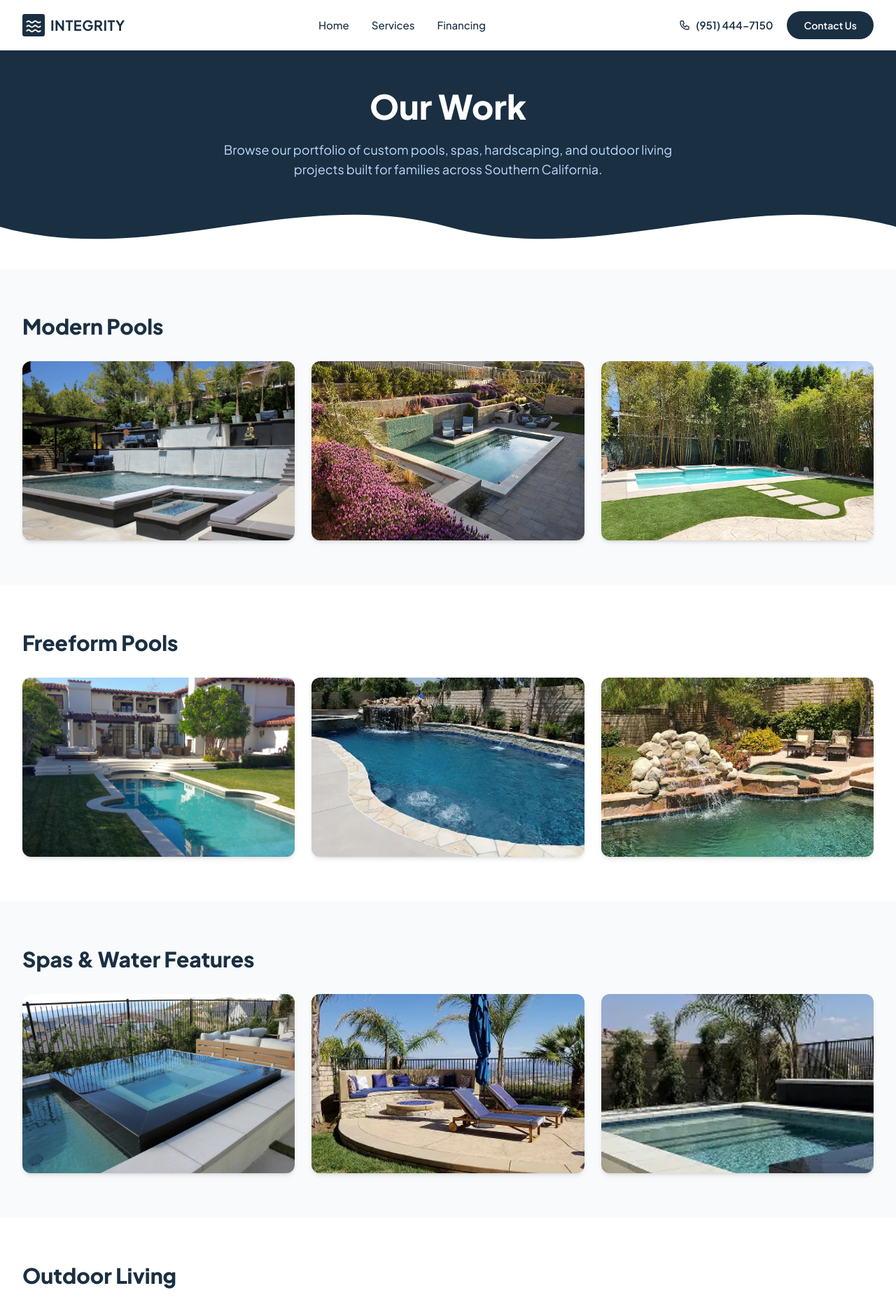
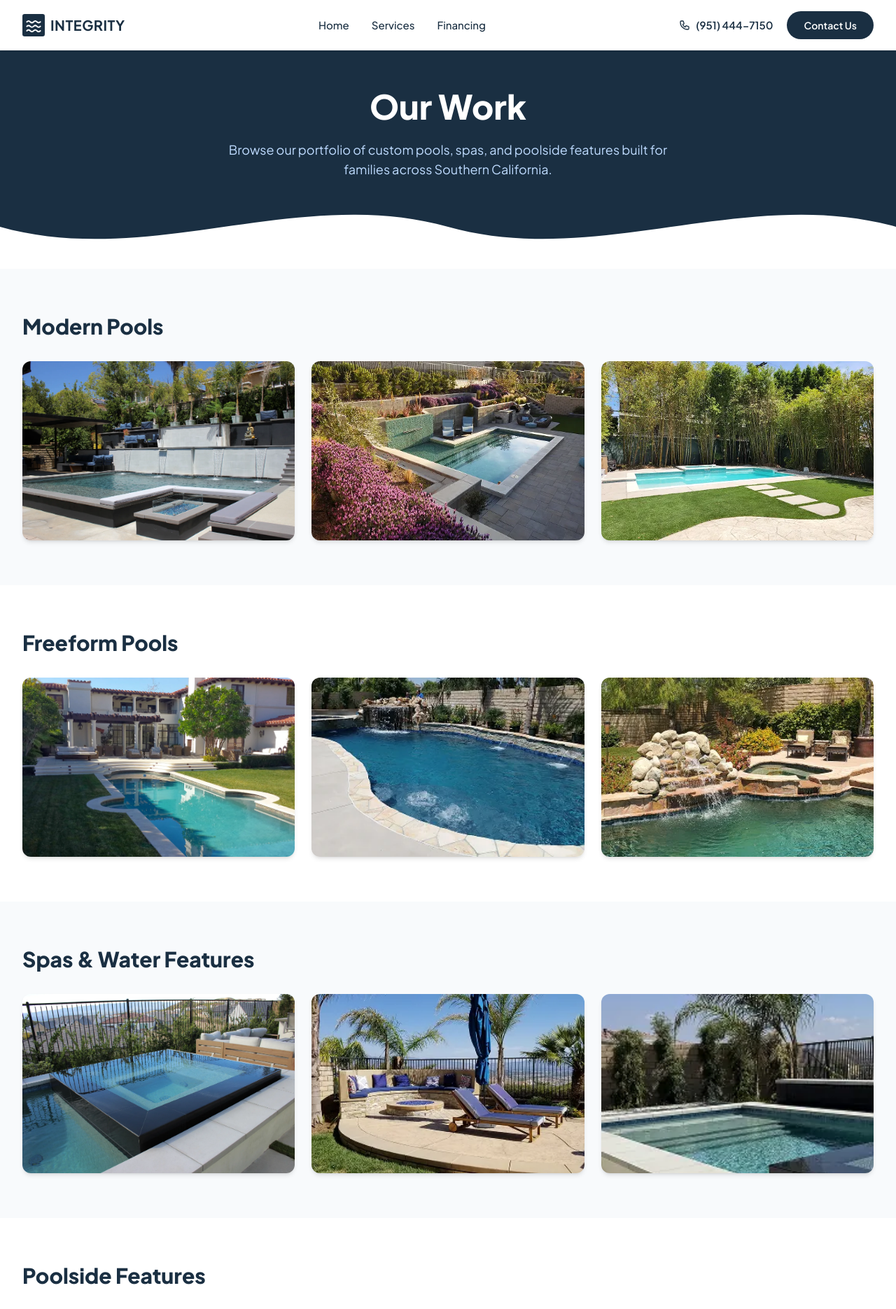
Before and after one commit to TurnkeyPoolsAdmin/integrity-pools, a Next.js app: page /gallery in a window 1280 px wide. Shown: the top 1870 px of the page at 70% size. Built offline with nearby package versions, Linux system fonts and the light colour scheme.

Commit message:
Reposition copy: pools-focused with landscape partners

```diff
--- a/src/app/financing/page.tsx
+++ b/src/app/financing/page.tsx
@@ -6,7 +6,7 @@ import WaveDivider from "@/components/WaveDivider";
 export const metadata: Metadata = {
   title: "Financing | Integrity Pools & Hardscapes",
   description:
-    "Flexible financing options for your pool or outdoor living project. We work with top lending partners to fit your budget.",
+    "Flexible financing options for your pool project. We work with top lending partners to fit your budget.",
 };
 
 const partners = [
--- a/src/app/gallery/page.tsx
+++ b/src/app/gallery/page.tsx
@@ -5,7 +5,7 @@ import WaveDivider from "@/components/WaveDivider";
 
 export const metadata: Metadata = {
   title: "Gallery | Integrity Pools & Hardscapes",
-  description: "Browse our portfolio of custom pools, spas, hardscaping, and outdoor living projects across Southern California.",
+  description: "Browse our portfolio of custom pools, spas, and poolside features across Southern California.",
 };
 
 const categories = [
@@ -34,7 +34,7 @@ const categories = [
     ],
   },
   {
-    name: "Outdoor Living",
+    name: "Poolside Features",
     images: [
       { src: "/images/photo-gallery/outdoor-living/1102171046.webp", alt: "Outdoor living space" },
       { src: "/images/Everything-your-backyards-need/sept-24-2019-1.webp", alt: "Fire feature with pool" },
@@ -59,8 +59,8 @@ export default function GalleryPage() {
         <div className="max-w-7xl mx-auto px-4 sm:px-6 lg:px-8 text-center">
           <h1 className="text-5xl font-heading font-bold mb-6">Our Work</h1>
           <p className="text-blue-200 text-lg max-w-2xl mx-auto">
-            Browse our portfolio of custom pools, spas, hardscaping, and outdoor
-            living projects built for families across Southern California.
+            Browse our portfolio of custom pools, spas, and poolside features
+            built for families across Southern California.
           </p>
         </div>
         <div className="absolute bottom-0 left-0 right-0">
--- a/src/app/layout.tsx
+++ b/src/app/layout.tsx
@@ -14,10 +14,10 @@ const jakarta = Plus_Jakarta_Sans({
 export const metadata: Metadata = {
   title: "Integrity Pools & Hardscapes | Custom Pools in Southern California",
   description:
-    "Custom pools, spas, hardscaping, and outdoor living spaces in Menifee, Murrieta, Temecula, Corona, and Riverside. 30+ years experience. Free consultations.",
+    "Custom pools and spas in Menifee, Murrieta, Temecula, Corona, and Riverside. 30+ years experience. Free consultations.",
   openGraph: {
     title: "Integrity Pools & Hardscapes",
-    description: "Your Backyard. Reimagined. Custom pools and outdoor living in Southern California.",
+    description: "Your Backyard. Reimagined. Custom pools and spas in Southern California.",
     type: "website",
   },
 };
--- a/src/app/services/page.tsx
+++ b/src/app/services/page.tsx
@@ -10,7 +10,7 @@ import WaveDivider from "@/components/WaveDivider";
 export const metadata: Metadata = {
   title: "Services | Integrity Pools & Hardscapes",
   description:
-    "Pool construction, remodeling, hardscaping, fire features, outdoor kitchens, and spa installations across Southern California.",
+    "Pool construction, remodeling, spas, and poolside features across Southern California. Landscape partners on every project.",
 };
 
 const serviceDetails = [
--- a/src/components/AboutSection.tsx
+++ b/src/components/AboutSection.tsx
@@ -57,7 +57,7 @@ export default function AboutSection() {
             {/* Left: tagline + photo */}
             <div>
               <p className="text-[#f8f9f3]/90 text-2xl font-bold mb-8">
-                Most pool companies build pools. We build backyards.
+                We build pools. And we bring the right people to finish the picture.
               </p>
               <div className="relative inline-block">
                 <div
--- a/src/components/Benefits.tsx
+++ b/src/components/Benefits.tsx
@@ -63,8 +63,8 @@ const benefits = [
         <path strokeLinecap="round" strokeLinejoin="round" d="M14 10h4.764a2 2 0 011.789 2.894l-3.5 7A2 2 0 0115.263 21h-4.017c-.163 0-.326-.02-.485-.06L7 20m7-10V5a2 2 0 00-2-2h-.095c-.5 0-.905.405-.905.905 0 .714-.211 1.412-.608 2.006L7 11v9m7-10h-2M7 20H5a2 2 0 01-2-2v-6a2 2 0 012-2h2.5" />
       </svg>
     ),
-    title: "Full Backyard Capability",
-    desc: "Pools, spas, fire features, outdoor kitchens, hardscaping. One contractor. One relationship. One vision.",
+    title: "Hand-Picked Landscape Partners",
+    desc: "Every Integrity project pairs our pool team with a hand-picked landscape partner. You get one vision, built by specialists who actually know each other.",
   },
 ];
 
--- a/src/components/ContactForm.tsx
+++ b/src/components/ContactForm.tsx
@@ -153,7 +153,7 @@ export default function ContactForm() {
                     <option value="Hardscaping" className="text-dark">Hardscaping</option>
                     <option value="Fire Features" className="text-dark">Fire Features</option>
                     <option value="Outdoor Kitchen" className="text-dark">Outdoor Kitchen</option>
-                    <option value="Full Backyard" className="text-dark">Full Backyard</option>
+                    <option value="Pool + Landscape" className="text-dark">Pool + Landscape</option>
                     <option value="Other" className="text-dark">Other</option>
                   </select>
                 </div>
--- a/src/components/ServicesGrid.tsx
+++ b/src/components/ServicesGrid.tsx
@@ -13,23 +13,23 @@ const services = [
     img: "/images/Everything-your-backyards-need/img-7216-1.webp",
   },
   {
-    title: "Landscaping",
-    desc: "Standalone or integrated. Spillover designs. Therapeutic jets. The perfect complement to your pool or patio.",
+    title: "Spas & Water Features",
+    desc: "Standalone or integrated. Spillover designs. Therapeutic jets. The perfect complement to your pool.",
     img: "/images/Everything-your-backyards-need/july-7-2020-1.webp",
   },
   {
-    title: "Hardscaping",
-    desc: "Pavers, natural stone, concrete decking. The foundation that ties your entire outdoor space together.",
+    title: "Decking & Coping",
+    desc: "Pavers, natural stone, and concrete decking that tie your pool area together. Coordinated with our landscape partners.",
     img: "/images/Everything-your-backyards-need/mar-16-2022-1.webp",
   },
   {
     title: "Fire Features",
-    desc: "Fire pits, fire bowls, and linear fire walls that extend your outdoor season into cooler months.",
+    desc: "Fire pits, fire bowls, and linear fire walls. Built poolside through our landscape partners to extend your outdoor season.",
     img: "/images/Everything-your-backyards-need/sept-24-2019-1.webp",
   },
   {
     title: "Outdoor Kitchens",
-    desc: "Custom grills, countertops, and entertainment areas built for serious outdoor cooking.",
+    desc: "Custom grills, countertops, and entertainment areas. Delivered through our landscape partners, designed alongside your pool.",
     img: "/images/photo-gallery/outdoor-living/1102171046.webp",
   },
 ];
@@ -48,7 +48,7 @@ export default function ServicesGrid() {
               <h2 className="text-4xl md:text-5xl lg:text-6xl font-heading font-extrabold text-dark leading-tight">
                 Everything Your
                 <br />
-                Backyard Needs
+                Pool Project Needs
               </h2>
             </div>
             {/* Decorative wave */}
```
